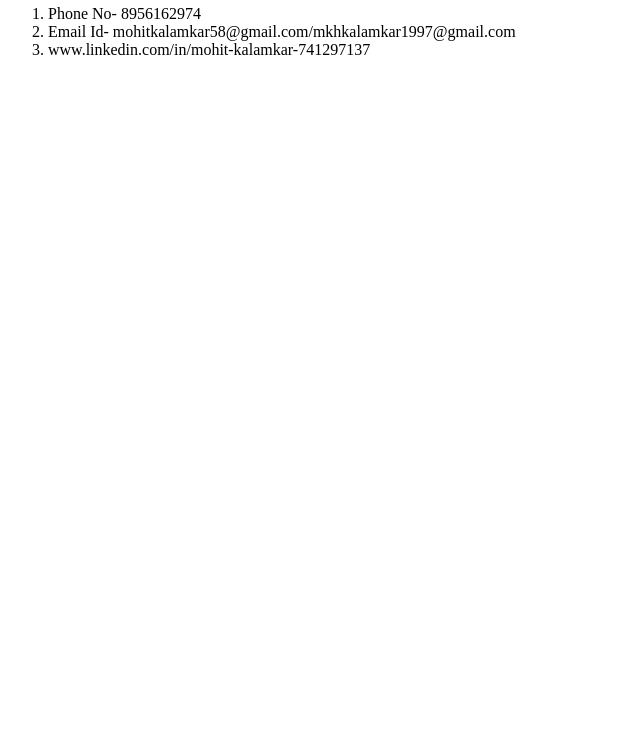
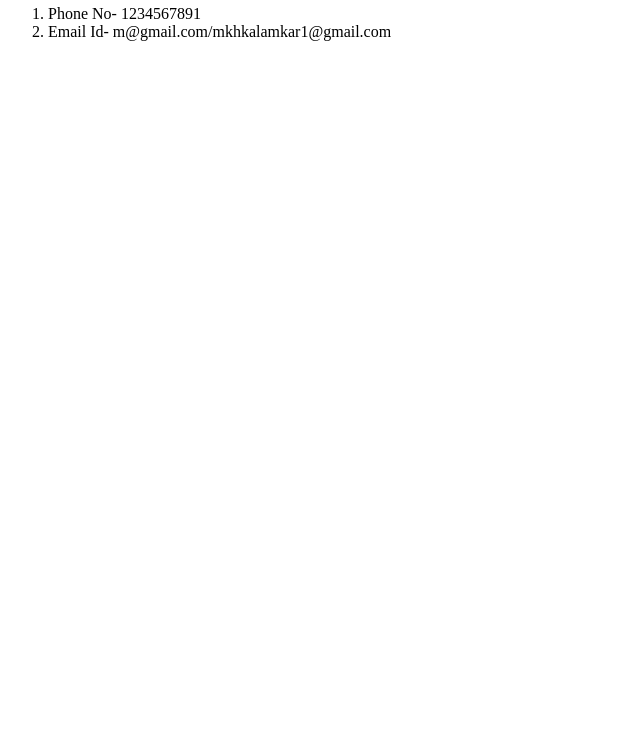
Before and after one commit to Mohit0508/Mohit-Kalamkar-CV, a plain HTML site: page contactdetails.html in a window 1280 px wide. Shown: the part 62-800 px from the top of the page, without its empty margins (0-640 px from the left). Drawn offline with Linux system fonts and the light colour scheme.

Commit message:
Update contactdetails.html

```diff
--- a/contactdetails.html
+++ b/contactdetails.html
@@ -10,9 +10,8 @@
 <body>
   <h2>Contact Details</h2>
   <ol>
-    <li>Phone No- 8956162974</li>
-    <li>Email Id- mohitkalamkar58@gmail.com/mkhkalamkar1997@gmail.com</li>
-    <li>www.linkedin.com/in/mohit-kalamkar-741297137</li>
+    <li>Phone No- 1234567891</li>
+    <li>Email Id- m@gmail.com/mkhkalamkar1@gmail.com</li>
   </ol>
   <body>
   </html>
```
